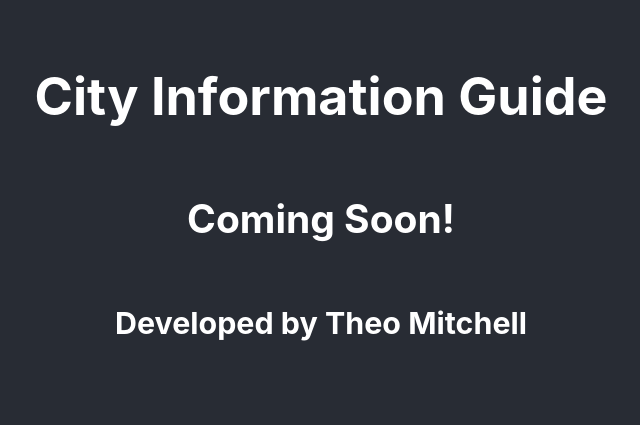
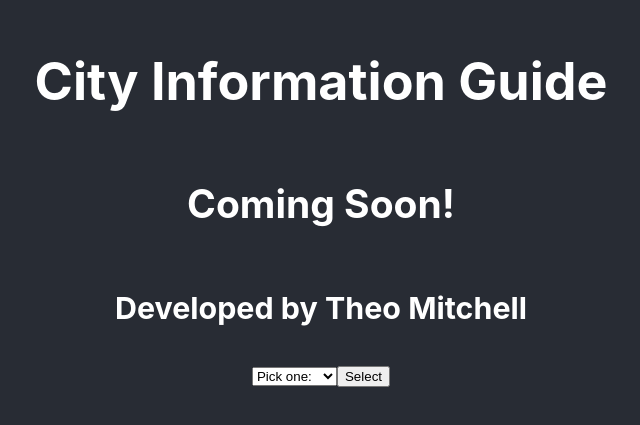
Before and after one commit to tdmitchell/city-guide-project-3, a React (Create React App) app: page / in a window 1280 px wide. Shown: the part 199-624 px from the top of the page, without its empty margins (319-959 px from the left). Built offline with nearby package versions, Linux system fonts and the light colour scheme.

Commit message:
4. Updated README.txt, Added the CitySelectionForm component

```diff
--- a/src/App.js
+++ b/src/App.js
@@ -1,4 +1,5 @@
 import "./App.css";
+import CitySelectionForm from "./components/CitySelectionForm";
 
 function App() {
   return (
@@ -7,6 +8,8 @@ function App() {
         <h1>City Information Guide</h1>
         <h2>Coming Soon!</h2>
         <h3>Developed by Theo Mitchell</h3>
+
+        <CitySelectionForm />
       </header>
     </div>
   );
--- /dev/null
+++ b/src/components/CitySelectionForm.js
@@ -0,0 +1,42 @@
+import { useState } from "react";
+
+function CitySelectionForm(props) {
+  const [userChoice, setUserChoice] = useState("placeholder");
+  // console.log("Inicial Users Choice State:", userChoice); //RETURNS placeholder  - OK
+
+  //Get the User's choice value
+  const handleUserChoice = (e) => {
+    console.log("City from Form:", e.target.value);
+    //Update userChoice
+    setUserChoice(e.target.value);
+    // console.log("Users Choice State:", userChoice); //Why 1 behind???
+  };
+
+  return (
+    <form onSubmit={(e) => props.getInfo(e, userChoice)}>
+      <select
+        value={userChoice}
+        id="cityName"
+        name="cityName"
+        onChange={handleUserChoice}
+      >
+        <option value="placeholder" disabled>
+          Pick one:
+        </option>
+        <option value="Calgary">Calgary</option>
+        <option value="Edmonton">Edmonton</option>
+        <option value="Halifax">Halifax</option>
+        <option value="Montréal">Montréal</option>
+        <option value="Ottawa">Ottawa</option>
+        <option value="Québec">Québec</option>
+        <option value="Saskatoon">Saskatoon</option>
+        <option value="Toronto">Toronto</option>
+        <option value="Vancouver">Vancouver</option>
+        <option value="Winnipeg">Winnipeg</option>
+      </select>
+      <button type="submit">Select</button>
+    </form>
+  );
+}
+
+export default CitySelectionForm;
--- a/src/index.js
+++ b/src/index.js
@@ -1,14 +1,14 @@
-import React from 'react';
-import ReactDOM from 'react-dom/client';
-import './index.css';
-import App from './App';
-import reportWebVitals from './reportWebVitals';
+import React from "react";
+import ReactDOM from "react-dom/client";
+import "./index.css";
+import App from "./App";
+import reportWebVitals from "./reportWebVitals";
 
-const root = ReactDOM.createRoot(document.getElementById('root'));
+const root = ReactDOM.createRoot(document.getElementById("root"));
 root.render(
-  <React.StrictMode>
-    <App />
-  </React.StrictMode>
+  // <React.StrictMode>
+  <App />
+  // </React.StrictMode>
 );
 
 // If you want to start measuring performance in your app, pass a function
```
Also changed, not shown: README.txt.
